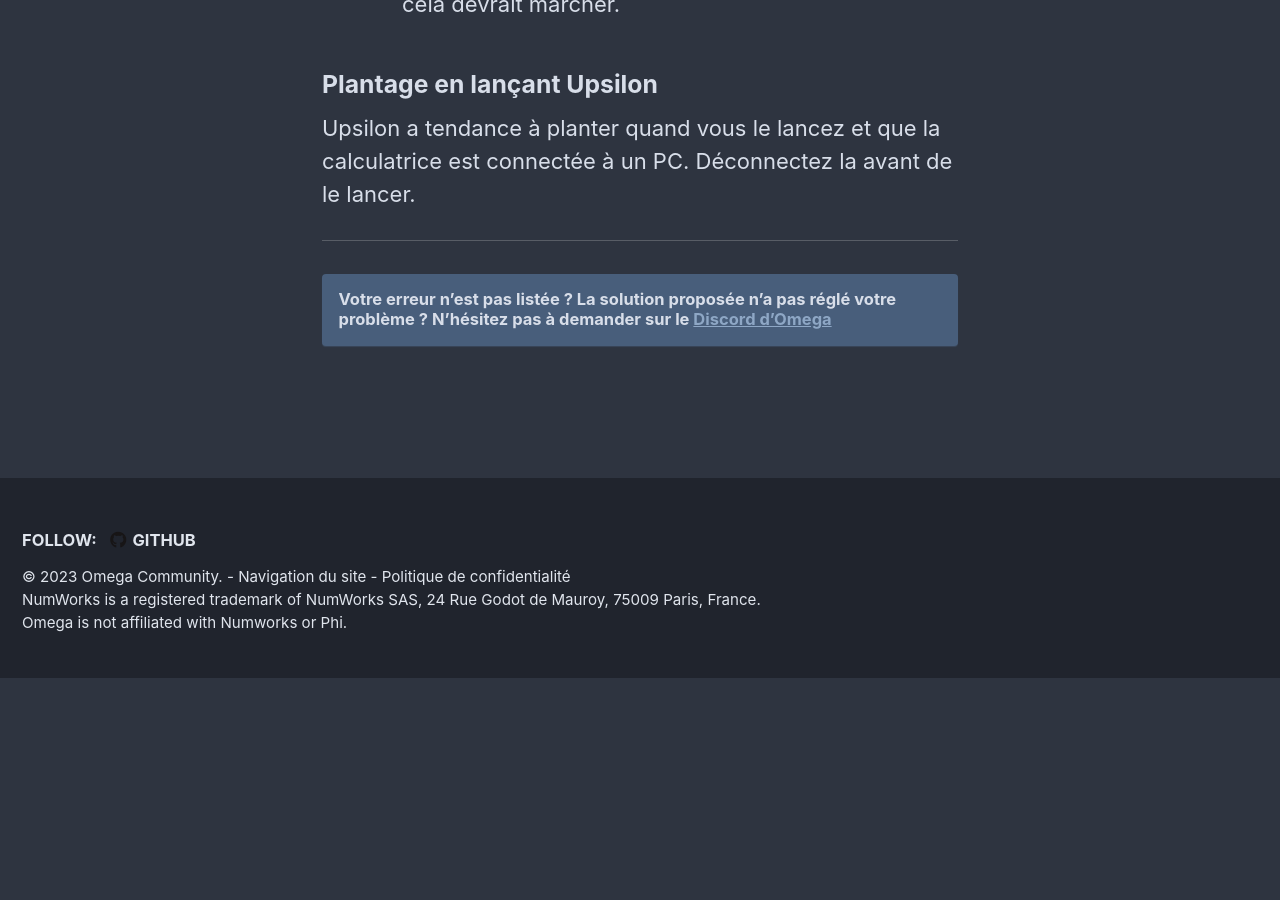
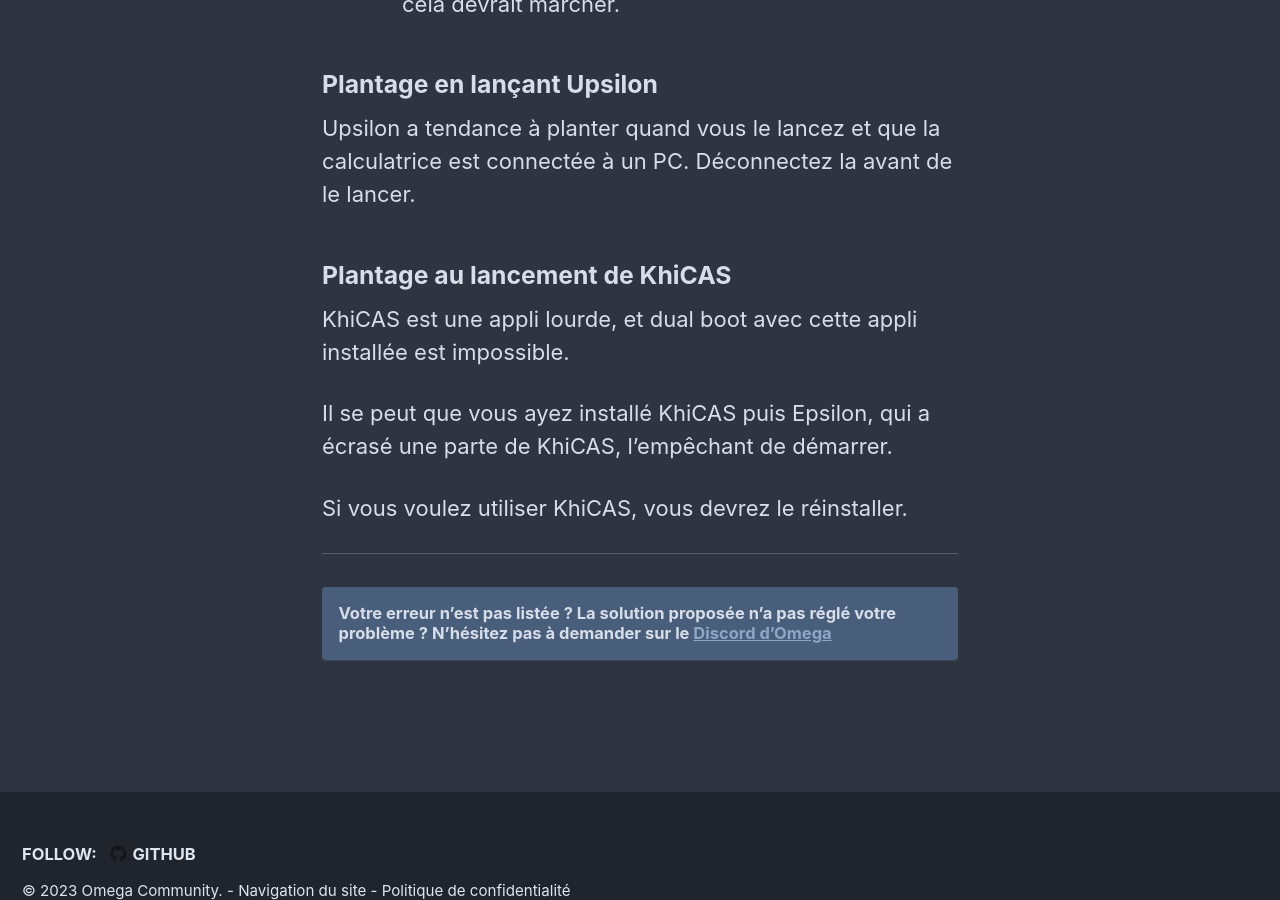
Before and after one commit to Omega-Numworks/Omega-Guide, a Jekyll site: the page built from _pages/fr_FR/troubleshooting.md, in a window 1280 px wide and 900 px high, scrolled down 6981 px. Built offline with Jekyll 4.4.1, drawn with Linux system fonts in a browser that asks for light colours; comment, search, counter and statistics services are not loaded; before the commit the page ends 7659 px from its top, so only the background shows below that; some of the changed text lies outside the part shown.

Commit message:
Update troubleshooting.md

```diff
--- a/_pages/fr_FR/troubleshooting.md
+++ b/_pages/fr_FR/troubleshooting.md
@@ -127,6 +127,14 @@
 
 Upsilon a tendance à planter quand vous le lancez et que la calculatrice est connectée à un PC. Déconnectez la avant de le lancer.
 
+### Plantage au lancement de KhiCAS
+
+KhiCAS est une appli lourde, et dual boot avec cette appli installée est impossible.
+
+Il se peut que vous ayez installé KhiCAS puis Epsilon, qui a écrasé une parte de KhiCAS, l'empêchant de démarrer.
+
+Si vous voulez utiliser KhiCAS, vous devrez le réinstaller.
+
 ___
 
 ### Votre erreur n'est pas listée ? La solution proposée n'a pas réglé votre problème ? N'hésitez pas à demander sur le [Discord d'Omega](https://discord.gg/X2TWhh9)
```
